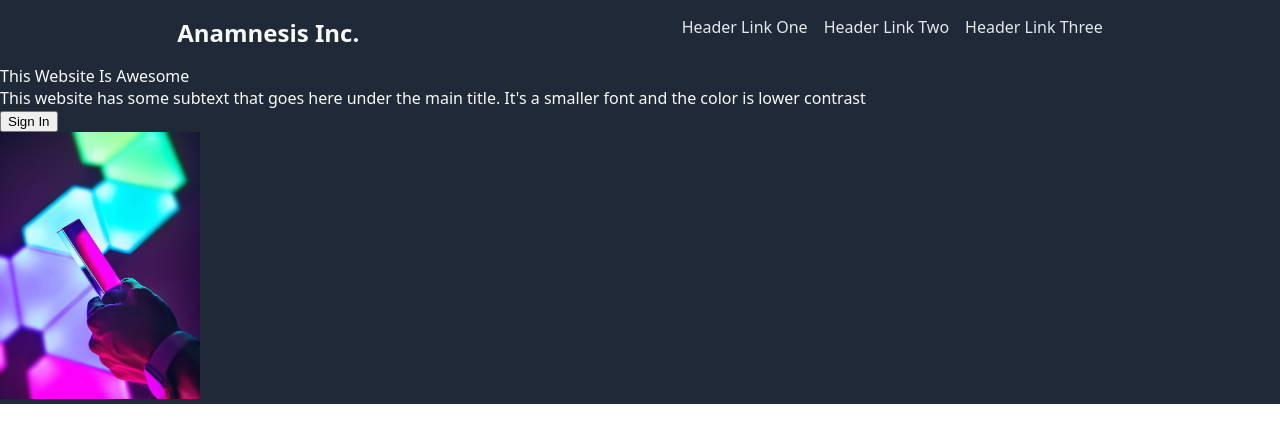
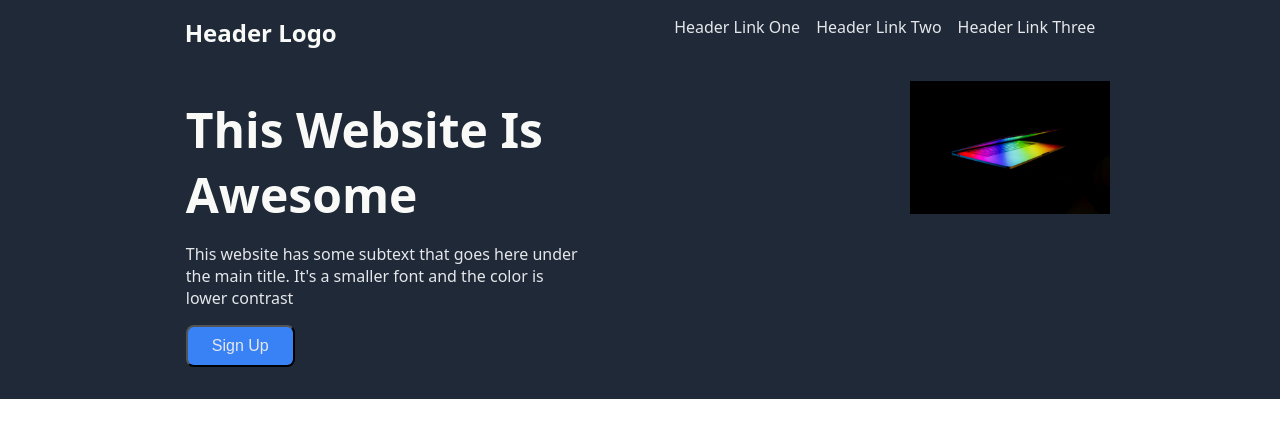
Before and after one commit to marukooo96/landing-page, a plain HTML site: page index.html in a window 1280 px wide. Drawn offline with Linux system fonts and the light colour scheme.

Commit message:
Edit header content and readme

```diff
--- a/index.html
+++ b/index.html
@@ -9,7 +9,7 @@
     <div class="header-container">
       <div class="hero-container">
         <div class="logo">
-            Anamnesis Inc.
+            Header Logo
         </div>
 
           <ul class="links">
@@ -20,6 +20,7 @@
       </div>
 
         <div class="header">
+            <div class="content">
               <div class="header-title">
                   This Website Is Awesome
               </div>
@@ -28,11 +29,11 @@
               </div>
 
               <div class="button">
-                <button>Sign In</button>
+                  <button>Sign Up</button>
               </div>
-
+            </div>
             <div class="image">
-                <img src="./images/phone2.jpg" width="200">
+                <img src="./images/laptop.jpg">
             </div>
         </div>
       </div>
--- a/style.css
+++ b/style.css
@@ -35,3 +35,42 @@ ul {
 a {
     color: #e5e7eb;
 }
+
+.content {
+    display: flex;
+    /* justify-content: center; */
+    flex-flow: column;
+    width: 400px;
+    gap: 16px;
+    padding: 16px;
+}
+
+.header {
+    display: flex;
+    justify-content: space-around;
+    gap: 1px;
+    padding: 16px;
+}
+
+.header-title {
+    font-size: 48px;
+    font-weight: 900;
+}
+
+.header-subtext {
+    color: #e5e7eb;
+}
+
+button {
+    background-color: #3882f6;
+    color: #e5e7eb;
+    border-radius: 8px;
+    font-size: 16px;
+    padding: 10px 24px;
+}
+
+
+
+img {
+    width: 200px;
+}
```
Also changed, not shown: images/laptop.jpg (added). Lines whose indentation alone changed are shown as unchanged.
